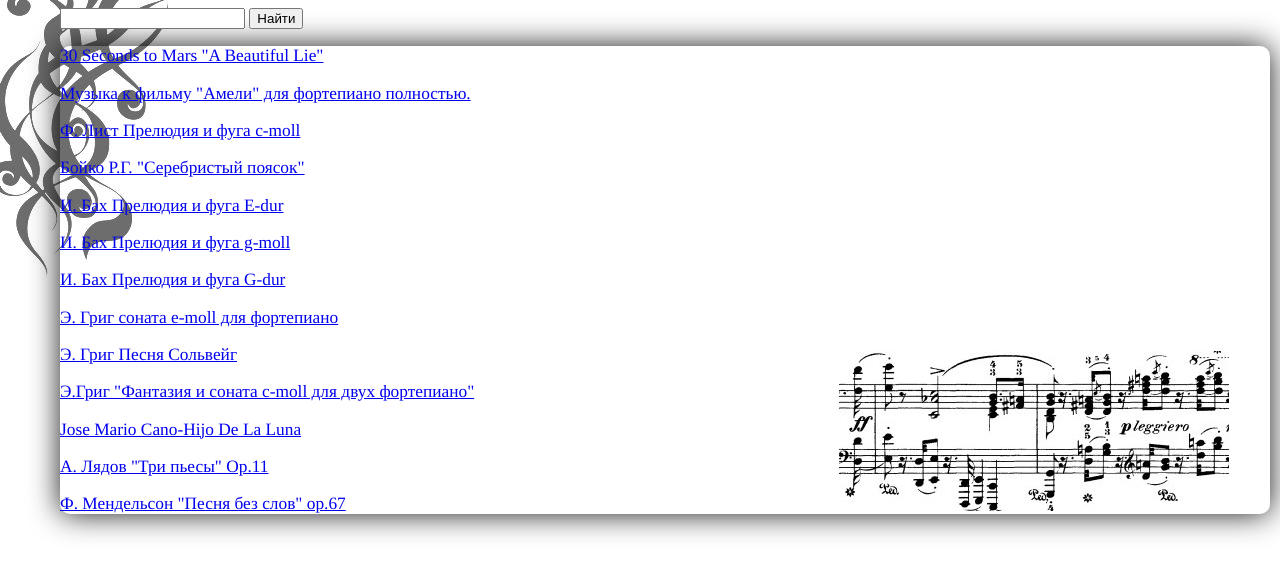
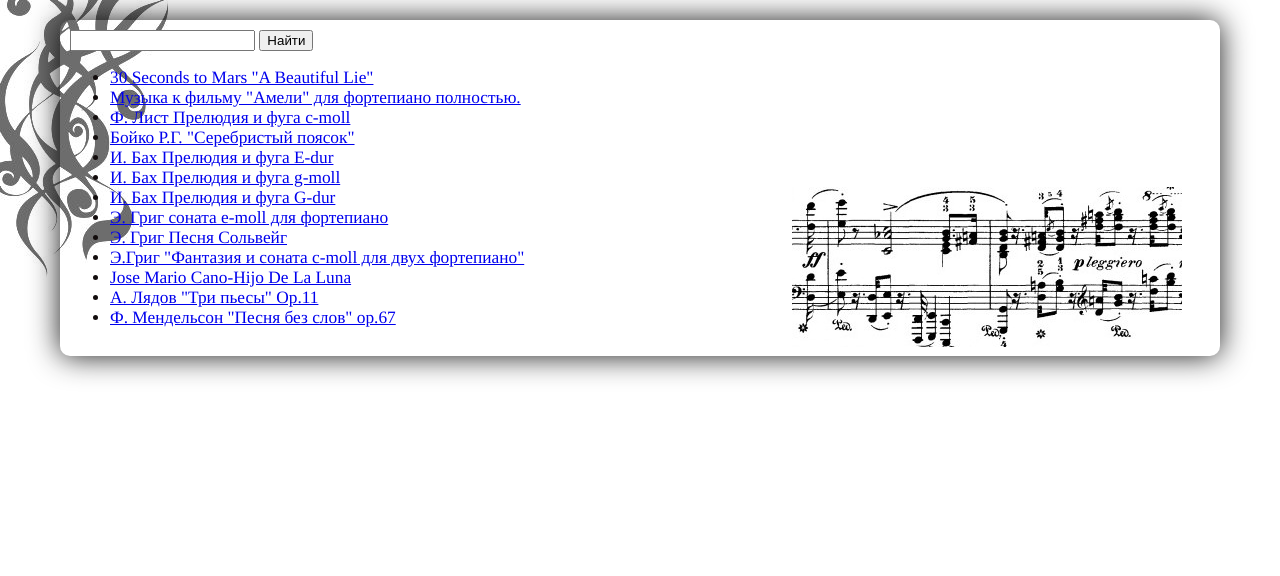
Before and after one commit to PrilipchenkoMaria/NotMalo, a plain HTML site: page web/index.html in a window 1280 px wide. Drawn offline with Linux system fonts and the light colour scheme.

Commit message:
Keep code well formed.

```diff
--- a/web/css/style.css
+++ b/web/css/style.css
@@ -3,15 +3,15 @@
   font-size: 13pt;
   color: #130D0D;
   text-align: justify;
-  margin-left: 60px;
-  margin-right: 10px;
-  background-image: url(../img/abstrakciya.jpg);
-  background-repeat: no-repeat;
+  margin: 20px 60px;
+  background: url(../img/abstrakciya.jpg) no-repeat;
 }
-  div {
-  background-image: url(../img/Liszt.jpg);
-  background-position:right 5% bottom 1%;
-  background-repeat: no-repeat;
+.page {
+  background: url(../img/Liszt.jpg) 95% 95% no-repeat;
+  padding: 10px;
   border-radius: 10px;
   box-shadow: 0px 0px 30px 0px rgba(0,0,0,0.9);
 }
+.search-form {
+  /* place to tune the appearance of search-form */
+}
--- a/web/index.html
+++ b/web/index.html
@@ -3,27 +3,29 @@
   <head>
     <meta charset="utf-8">
     <link rel="stylesheet" href="css/style.css">
-	<title> Алфавитный указатель</title>
+    <title>Алфавитный указатель</title>
   </head>
   <body>
-<form>
+  <div id="app" class="page">
+    <form class="search-form">
       <input name="q" type="search">
       <input type="submit" value="Найти">
     </form>
-<div>
-<p><a href="Arh/A_Beautiful_Lie_-_30_Seconds_to_Mars.pdf">30 Seconds to Mars "A Beautiful Lie"</a></p>
-<p><a href="Arh/Amelie_Poulain_(complete).pdf">Музыка к фильму "Амели" для фортепиано полностью.</a></p>
-<p><a href="Arh/Bah 1 c.pdf">Ф. Лист Прелюдия и фуга с-moll</a></p>
-<p><a href="Arh/Boyko Serebristuy.pdf">Бойко Р.Г. "Серебристый поясок"</a></p>
-<p><a href="Arh/BWV_777 E.pdf">И. Бах Прелюдия и фуга E-dur</a></p>
-<p><a href="Arh/BWV_782g.pdf">И. Бах Прелюдия и фуга g-moll</a></p>
-<p><a href="Arh/BWV_785B.pdf">И. Бах Прелюдия и фуга G-dur</a></p>
-<p><a href="Arh/Grig e.PDF"> Э. Григ соната e-moll для фортепиано</a></p>
-<p><a href="Arh/Grig Solveyg Song.pdf">Э. Григ Песня Сольвейг</a></p>
-<p><a href="Arh/Grig2.PDF">Э.Григ "Фантазия и соната с-moll для двух фортепиано"</a></p>
-<p><a href="Arh/Jose Mario Cano - Hijo De La Luna.pdf">Jose Mario Cano-Hijo De La Luna</a></p>
-<p><a href="Arh/Liadov_-_Op.11_-_3_Morceaux.pdf"> А. Лядов "Три пьесы" Op.11</a></p>
-<p><a href="Arh/Mendelson,_op.67_.pdf">Ф. Мендельсон "Песня без слов" op.67</a></p>
+    <ul>
+      <li><a href="files/A_Beautiful_Lie_-_30_Seconds_to_Mars.pdf">30 Seconds to Mars "A Beautiful Lie"</a></li>
+      <li><a href="files/Amelie_Poulain_(complete).pdf">Музыка к фильму "Амели" для фортепиано полностью.</a></li>
+      <li><a href="files/Bah 1 c.pdf">Ф. Лист Прелюдия и фуга с-moll</a></li>
+      <li><a href="files/Boyko Serebristuy.pdf">Бойко Р.Г. "Серебристый поясок"</a></li>
+      <li><a href="files/BWV_777 E.pdf">И. Бах Прелюдия и фуга E-dur</a></li>
+      <li><a href="files/BWV_782g.pdf">И. Бах Прелюдия и фуга g-moll</a></li>
+      <li><a href="files/BWV_785B.pdf">И. Бах Прелюдия и фуга G-dur</a></li>
+      <li><a href="files/Grig e.PDF"> Э. Григ соната e-moll для фортепиано</a></li>
+      <li><a href="files/Grig Solveyg Song.pdf">Э. Григ Песня Сольвейг</a></li>
+      <li><a href="files/Grig2.PDF">Э.Григ "Фантазия и соната с-moll для двух фортепиано"</a></li>
+      <li><a href="files/Jose Mario Cano - Hijo De La Luna.pdf">Jose Mario Cano-Hijo De La Luna</a></li>
+      <li><a href="files/Liadov_-_Op.11_-_3_Morceaux.pdf"> А. Лядов "Три пьесы" Op.11</a></li>
+      <li><a href="files/Mendelson,_op.67_.pdf">Ф. Мендельсон "Песня без слов" op.67</a></li>
+    </ul>
   </div>
   </body>
 </html>
```
Lines whose indentation alone changed are shown as unchanged.
